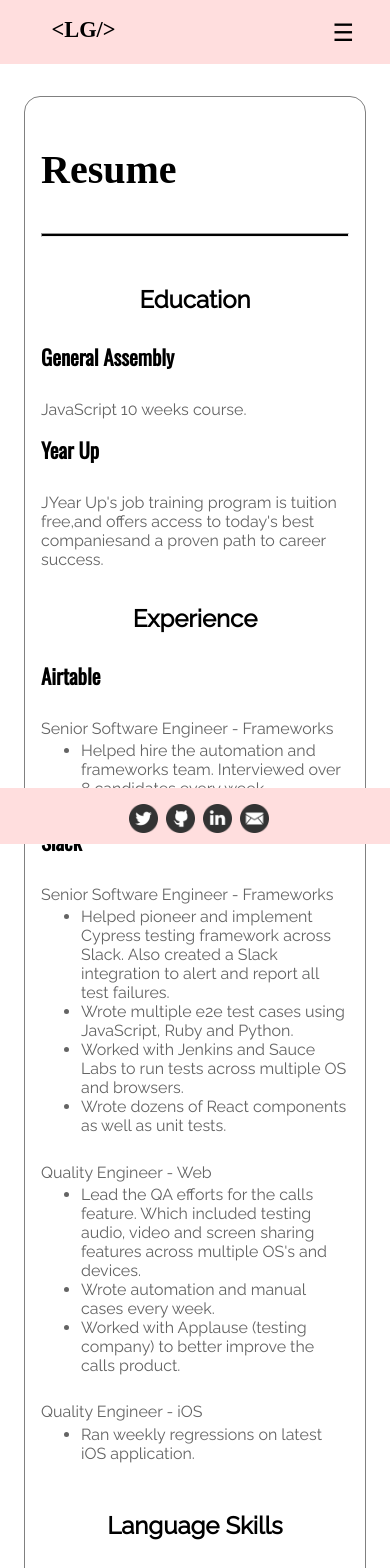
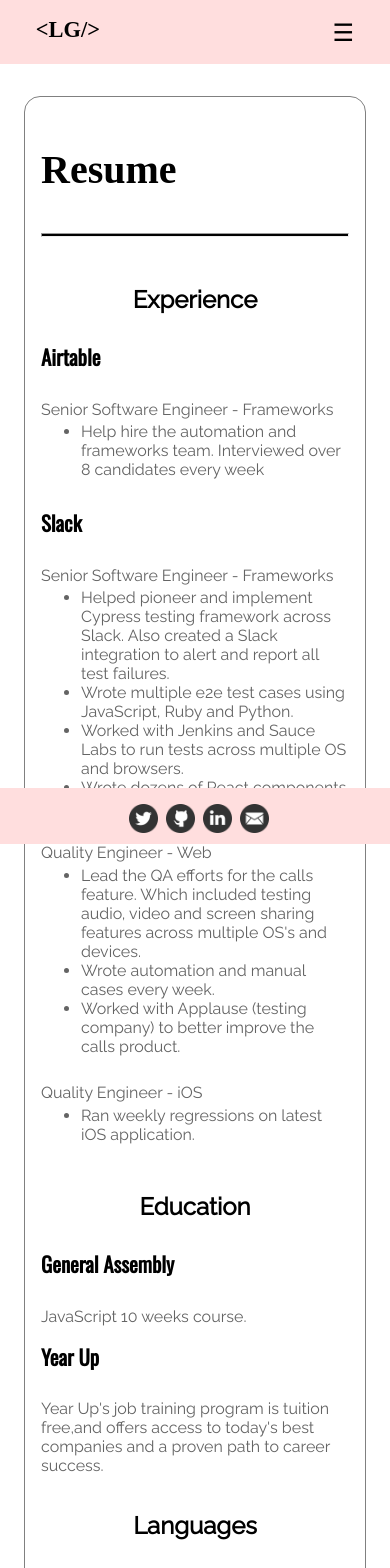
Before and after one commit to lgontijojr/Personal-Website, a React (Create React App) app: page /resume in a window 390 px wide. Shown: the top 1568 px of the page. Built offline with nearby package versions, Linux system fonts and the light colour scheme; a web font is replaced by a local one.

Commit message:
Improve sidenav

```diff
--- a/src/css/components/_footer.css
+++ b/src/css/components/_footer.css
@@ -14,4 +14,5 @@
   height: 1.8em !important;
   width: 1.8em !important;
   margin-left: 0.5em;
+  -webkit-tap-highlight-color: transparent;
 }
--- a/src/css/components/_navbar.css
+++ b/src/css/components/_navbar.css
@@ -1,6 +1,6 @@
 .header {
   height: 4em;
-  transition: height 0.25s ease-in;
+  transition: height 0.25s ease-in-out;
   width: 100%;
   left: 0;
   top: 0;
@@ -15,7 +15,7 @@
 .header_expand {
   width: 100%;
   height: 100%;
-  transition: height 0.25s ease-in;
+  transition: height 0.25s ease-in-out;
   left: 0;
   top: 0;
   position: fixed;
@@ -38,6 +38,7 @@
   margin-left: 2.2em;
   font-size: 1.5em;
   font-family: "Rampart One", cursive;
+  -webkit-tap-highlight-color: transparent;
 }
 
 .name_logo a {
@@ -78,6 +79,7 @@
 
   .name_logo {
     font-size: 1.4em;
+    margin-left: 1.5em;
     width: 100%;
     display: flex;
     flex-direction: column;
@@ -92,5 +94,6 @@
     justify-content: center;
     float: right;
     cursor: pointer;
+    -webkit-tap-highlight-color: transparent;
   }
 }
--- a/src/css/components/_sidenav.css
+++ b/src/css/components/_sidenav.css
@@ -1,10 +1,8 @@
 .mobile_menu li {
   list-style: none;
+  margin-right: 2em;
   text-align: center;
-}
-
-.mobile_menu nav {
-  text-align: center;
+  -webkit-tap-highlight-color: transparent;
 }
 
 .mobile_menu a {
--- a/src/static/data/resume.js
+++ b/src/static/data/resume.js
@@ -1,22 +1,4 @@
 export const resumeText = [
-  {
-    section_title: "Education",
-
-    items: [
-      {
-        item_title: "General Assembly",
-        item_description: ["JavaScript 10 weeks course."],
-        item_list: [],
-      },
-      {
-        item_title: "Year Up",
-        item_description: [
-          "JYear Up's job training program is tuition free,and offers access to today's best companiesand a proven path to career success.",
-        ],
-        item_list: [],
-      },
-    ],
-  },
   {
     section_title: "Experience",
 
@@ -25,7 +7,7 @@ export const resumeText = [
         item_title: "Airtable",
         item_description: ["Senior Software Engineer - Frameworks"],
         item_list: [
-          "Helped hire the automation and frameworks team. Interviewed over 8 candidates every week",
+          "Help hire the automation and frameworks team. Interviewed over 8 candidates every week",
         ],
       },
       {
@@ -55,7 +37,25 @@ export const resumeText = [
     ],
   },
   {
-    section_title: "Language Skills",
+    section_title: "Education",
+
+    items: [
+      {
+        item_title: "General Assembly",
+        item_description: ["JavaScript 10 weeks course."],
+        item_list: [],
+      },
+      {
+        item_title: "Year Up",
+        item_description: [
+          "Year Up's job training program is tuition free,and offers access to today's best companies and a proven path to career success.",
+        ],
+        item_list: [],
+      },
+    ],
+  },
+  {
+    section_title: "Languages",
 
     items: [
       {
```
